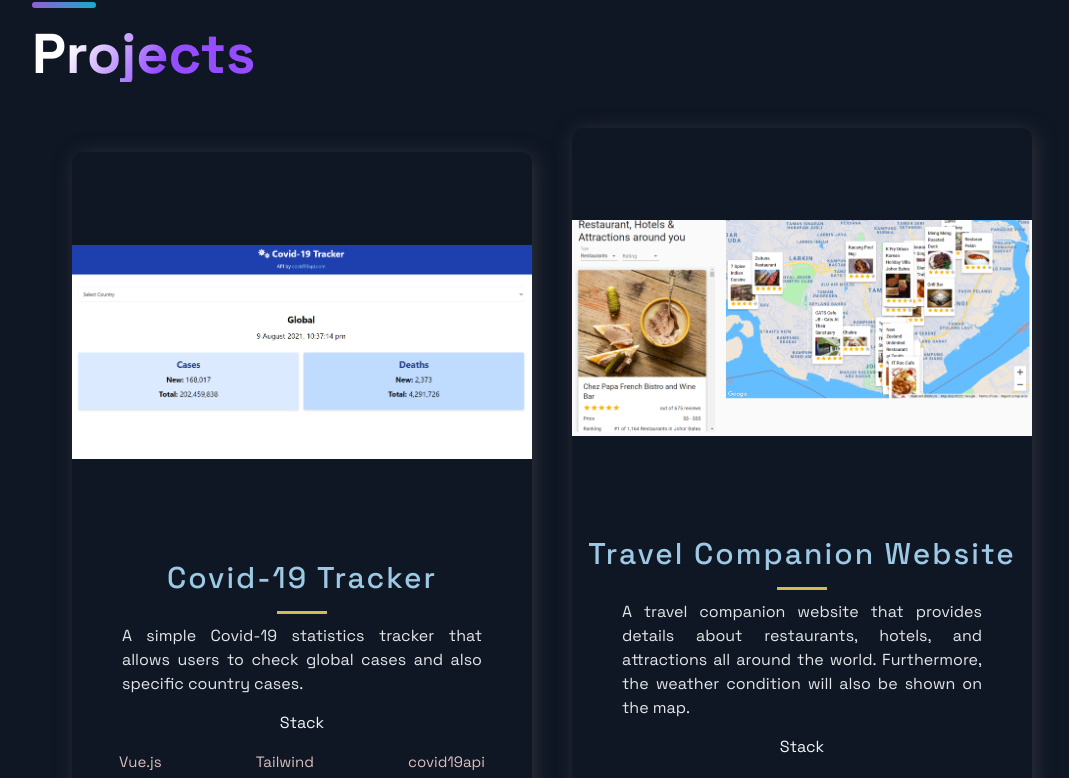
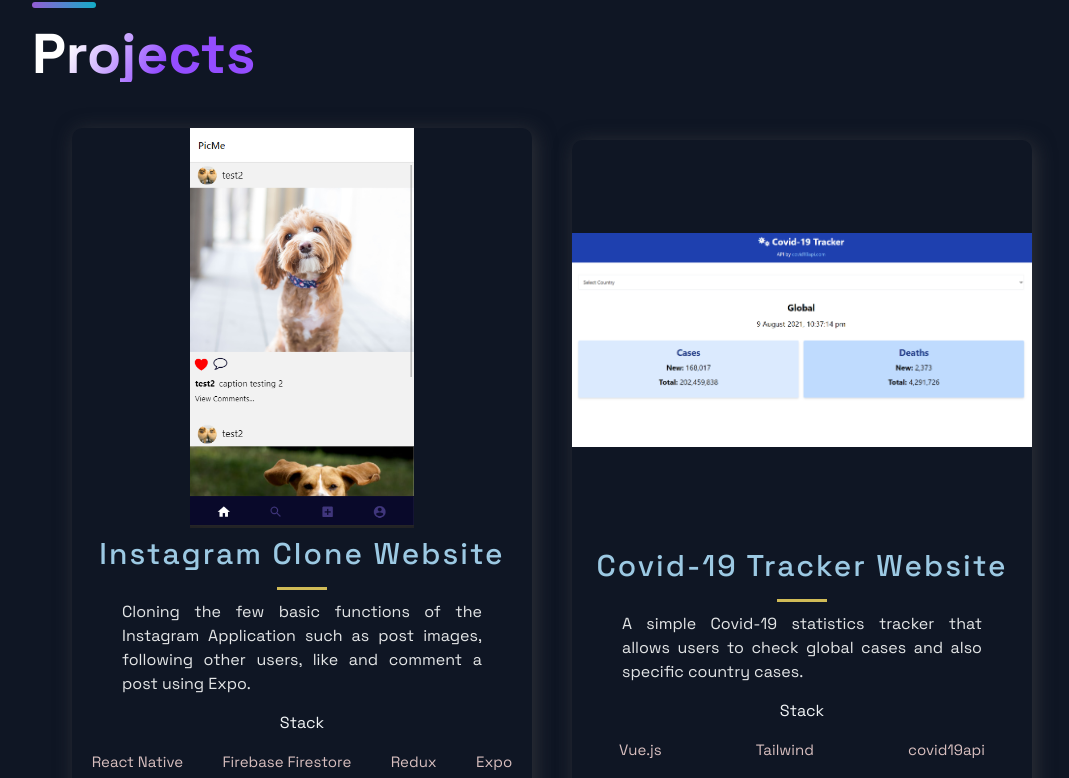
Before and after one commit to Wo1fz/Portfolio, a Next.js app: page / in a window 1280 px wide. Shown: the part 740-1518 px from the top of the page, without its empty margins (88-1157 px from the left). Built offline with nearby package versions, Linux system fonts and the light colour scheme.

Commit message:
update projects

```diff
--- a/src/constants/constants.js
+++ b/src/constants/constants.js
@@ -87,7 +87,7 @@ export const projects = [
     id: 8,
   },
   {
-    title: 'Covid-19 Tracker',
+    title: 'Covid-19 Tracker Website',
     description:
       'A simple Covid-19 statistics tracker that allows users to check global cases and also specific country cases.',
     image: '/images/covid-tracker.png',
@@ -95,6 +95,15 @@ export const projects = [
     code: 'https://github.com/Wo1fz/VueJS-Covid-Tracker',
     page: 'https://covid-tracker-miao.netlify.app/',
     id: 9,
+  },
+  {
+    title: 'Instagram Clone Website',
+    description: 'Cloning the few basic functions of the Instagram Application such as post images, following other users, like and comment a post using Expo.',
+    image: '/images/instaclone.png',
+    tags: ['React Native', 'Firebase Firestore', 'Redux', 'Expo'],
+    code: 'https://github.com/Wo1fz/ReactNative-InstagramClone',
+    page: 'https://instaclone-miao.netlify.app/',
+    id: 10,
   },
 ]
 
```
Also changed, not shown: public/images/instaclone.PNG (added).
